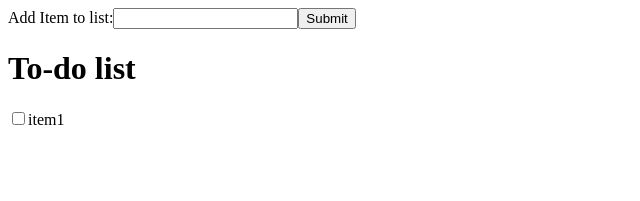
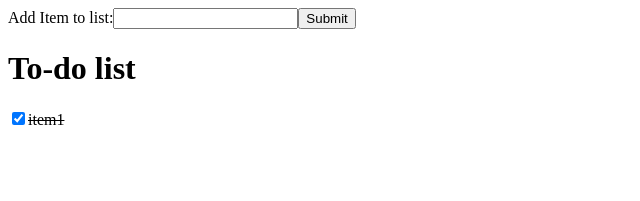
Before and after one commit to sanjay186/TodoApp, a React (Create React App) app: page / in a window 1280 px wide. Shown: the top 201 px of the page, without its empty margins (0-640 px from the left). Built offline with nearby package versions, Linux system fonts and the light colour scheme.

Commit message:
changes for nav options

```diff
--- a/src/actions/action.js
+++ b/src/actions/action.js
@@ -3,5 +3,9 @@ export function action(type, payload = {}) {
   }
 export const ADD_TO_LIST = 'ADD_TO_LIST';
 export const IS_DONE='IS_DONE';
+export const DONETAB ='DONE';
+export const DELETE_LIST ='DELETE_LIST';
+
+export const switchtab = data => action ('DONE',data)
 export const addToList = data =>action('ADD_TO_LIST', data);
 export const complete = data =>action('IS_DONE',data);
--- a/src/component/AddValue.jsx
+++ b/src/component/AddValue.jsx
@@ -23,6 +23,7 @@ export class AddValue extends Component{
         this.props.addToList({
             value:this.state.value,
             isdone: false,
+            tab:'LIST',
         })
         console.log(this.state.value);
         event.preventDefault();
--- a/src/component/List.jsx
+++ b/src/component/List.jsx
@@ -2,19 +2,39 @@ import React ,{Component}from 'react';
 import {connect} from 'react-redux'
 import PropTypes from 'prop-types';
 import  CheckBox  from './checkbox';
+import { switchtab } from '../actions/action';
 
  export class List extends Component{
 
     static propTypes={
         todolist:PropTypes.array,
+        tab:PropTypes.string.isRequired,
+    }
+
+    static defaultProps = {
+
+        tab:'LIST'
     }
 
     render(){
         const todolist = this.props.todolist;
-        console.log(todolist);
+        const tab = this.props.tab;
+        let switchedTab =[];
+        if(tab ==='DONE'){
+            switchedTab= todolist.filter((el)=>{
+                return el.done === true;
+            })
+        }else if (tab ==='TODOLIST'){
+            switchedTab= todolist.filter((el)=>{
+                return el.done === false;
+
+        })
+            }else{
+                switchedTab=todolist;
+            }
     return(
         <div className="list">
-            {todolist.map(el =>
+            {switchedTab.map(el =>
            <CheckBox value = {el.name}  isdone={el.done}/>
             )}
 
@@ -26,5 +46,8 @@ import  CheckBox  from './checkbox';
 const mapStateToProps = state => {
 return{
     todolist : state.todolist,
+    tab : state.tab,
 }}
+
+
 export default connect(mapStateToProps,null)(List);
--- a/src/component/checkbox.jsx
+++ b/src/component/checkbox.jsx
@@ -10,13 +10,10 @@ import {complete} from '../actions/action';
             isdone:!props.isdone,
         })
    }
-
     return(
 
       <div>
-
-
-           <input type="checkbox" onClick={()=>onclick()}/>
+           <input type="checkbox"  checked={props.isdone} onChange={()=>onclick()}/>
            {props.isdone ? <strike>
         <label>{props.value}</label> </strike> :<label>{props.value}</label>
            }
--- a/src/reducer/reducer.js
+++ b/src/reducer/reducer.js
@@ -1,20 +1,22 @@
-import { ADD_TO_LIST , IS_DONE } from "../actions/action";
+import { ADD_TO_LIST , IS_DONE, DONETAB ,DELETE_LIST} from "../actions/action";
 
 const initalState = {
     todolist:[
         {
             name:'item1',
-            done:false,
+            done:true,
         },
 
-    ]
+    ],
+
+    tab: 'ALLLIST',
 }
 
 
 function todoReducer(state=initalState ,action){
     switch(action.type){
         case ADD_TO_LIST:{
-            const {value,isdone} =action;
+            const {value,isdone,tab} =action;
             const arr = {
                 name: value,
                 done: isdone,
@@ -22,7 +24,8 @@ function todoReducer(state=initalState ,action){
 
 
             return {...state ,
-                todolist : [...state.todolist , arr]
+                todolist : [...state.todolist , arr],
+                tab:tab,
             }
 
         }
@@ -41,6 +44,18 @@ function todoReducer(state=initalState ,action){
 
             }
         }
+        case DONETAB:{
+            const {tab}=action;
+            return{
+                    ...state ,
+                    tab: tab,
+            }
+        }
+        case DELETE_LIST:{
+            return{
+                state,
+            }
+        }
         default:
           return  state;
     }
```
